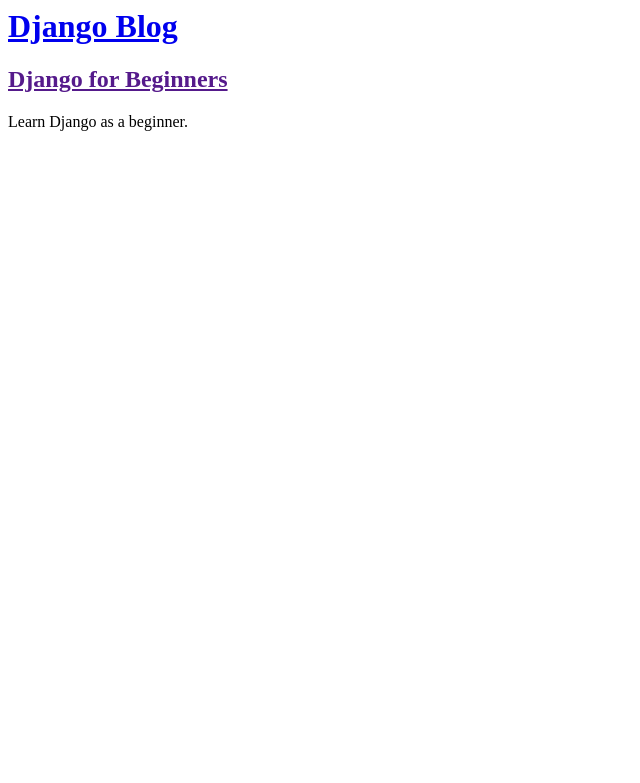
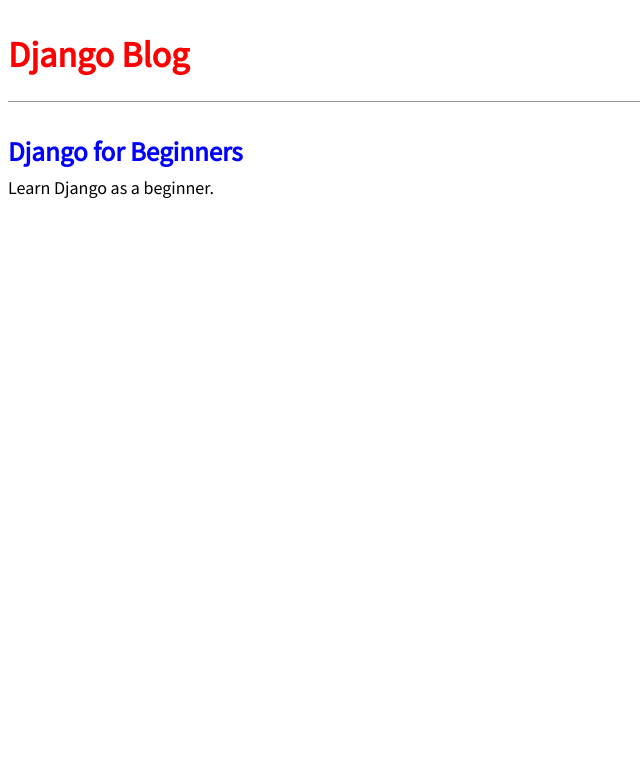
Before and after one commit to amosomariba/Django_Project04, a Django app: page / in a window 1280 px wide. Shown: the top 783 px of the page, without its empty margins (0-640 px from the left). Run offline with Django 5.2, Linux system fonts and the light colour scheme; data comes from the database, SQL or seed files in the repository.

Commit message:
created a static file

```diff
--- a/django_project/settings.py
+++ b/django_project/settings.py
@@ -117,6 +117,8 @@
 # https://docs.djangoproject.com/en/5.1/howto/static-files/
 
 STATIC_URL = "static/"
+# STATICFILES_DIRS = [BASE_DIR / "static"]
+STATICFILES_DIRS = [BASE_DIR / "static"]
 
 # Default primary key field type
 # https://docs.djangoproject.com/en/5.1/ref/settings/#default-auto-field
--- /dev/null
+++ b/static/css/base.css
@@ -0,0 +1,57 @@
+/* General body styling */
+body {
+    font-family: 'Source Sans Pro', sans-serif;
+    font-size: 18px;
+}
+
+/* Header styling */
+header {
+    border-bottom: 1px solid #999;
+    margin-bottom: 2rem;
+    display: flex;
+}
+
+/* Header title link styling */
+header h1 a {
+    color: red;
+    text-decoration: none;
+}
+
+/* Navigation left alignment */
+.nav-left {
+    margin-right: auto;
+}
+
+/* Navigation right alignment */
+.nav-right {
+    display: flex;
+    padding-top: 2rem;
+}
+
+/* Post entry styling */
+.post-entry {
+    margin-bottom: 2rem;
+}
+
+/* Post entry heading styling */
+.post-entry h2 {
+    margin: 0.5rem 0;
+}
+
+/* Post entry link styling */
+.post-entry h2 a,
+.post-entry h2 a:visited {
+    color: blue;
+    text-decoration: none;
+}
+
+/* Post entry link hover effect */
+.post-entry h2 a:hover {
+    color: red;
+}
+
+/* Post entry paragraph styling */
+.post-entry p {
+    margin: 0;
+    font-weight: 400;
+}
--- a/templates/base.html
+++ b/templates/base.html
@@ -1,6 +1,11 @@
+{% load static %}
+
 <html>
     <head>
         <title>Django Blog</title>
+        <link href="https://fonts.googleapis.com/css?family=Source+Sans+Pro:400"
+            rel="stylesheet">
+            <link href="{% static 'css/base.css' %}" rel="stylesheet">
 </head>
 <body>
     <header>
```
